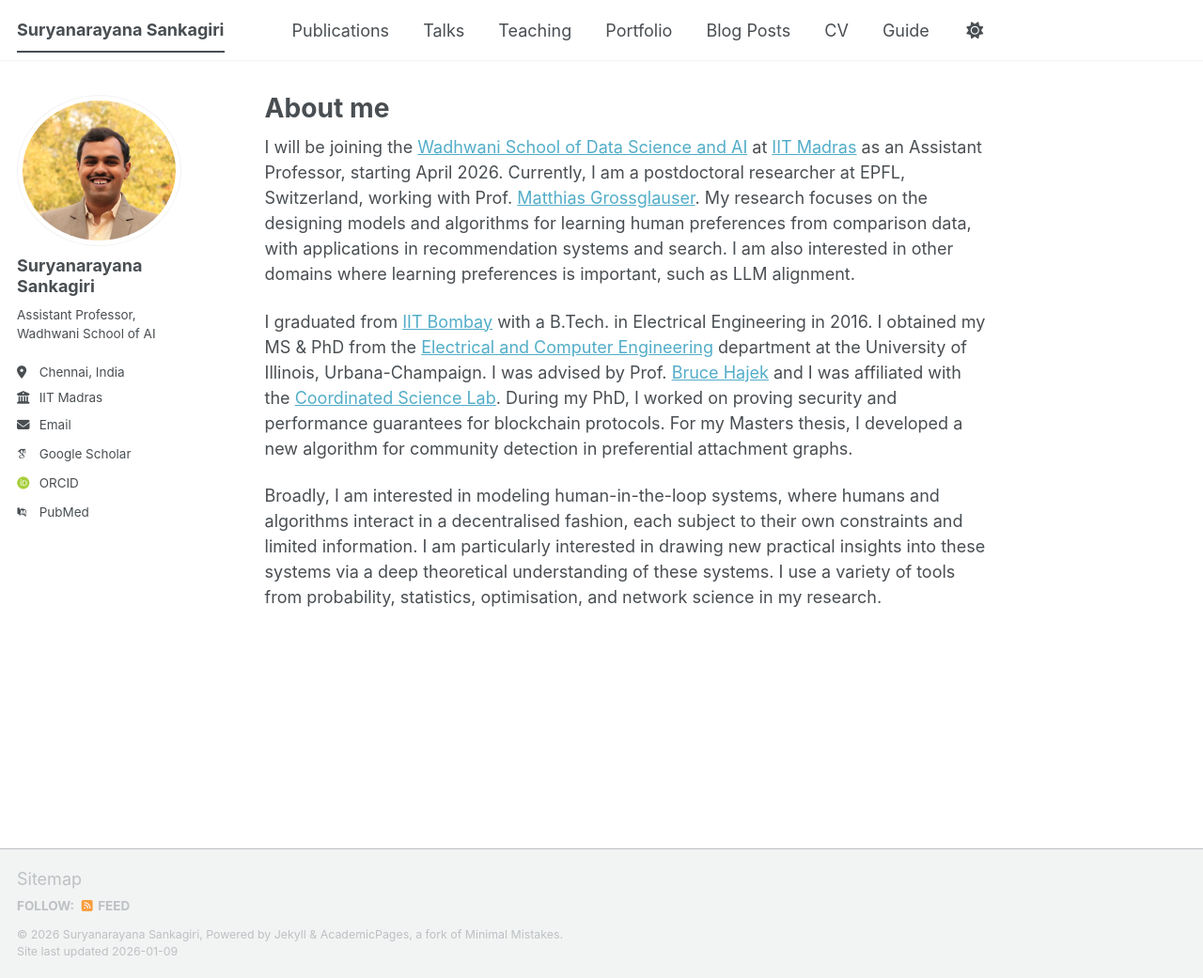
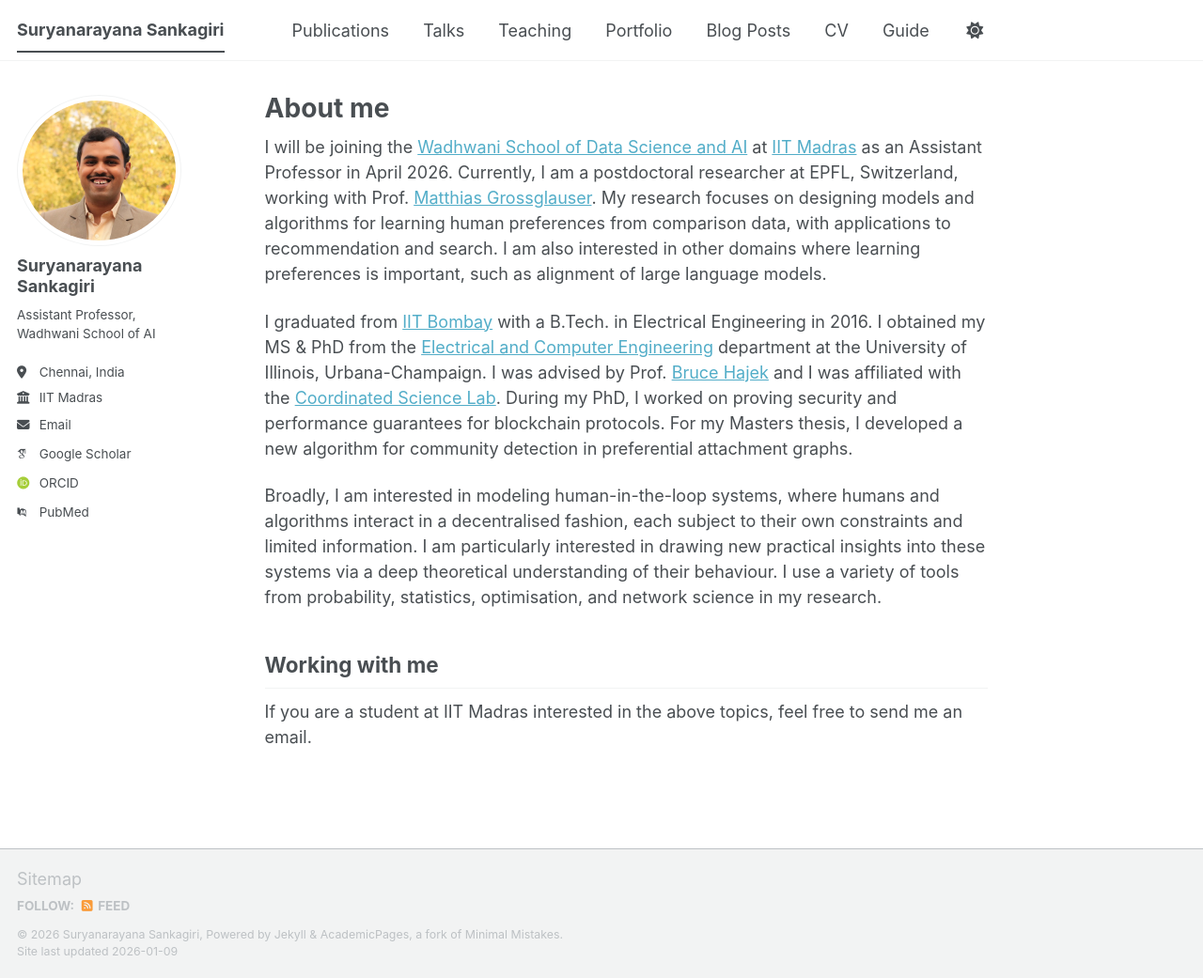
Before and after one commit to sankagiri/sankagiri.github.io, a Jekyll site: the page built from _pages/about.md, in a window 1280 px wide and 1041 px high. Shown: the whole window at 94% size. Built offline with Jekyll 4.4.1, drawn with Linux system fonts in a browser that asks for light colours; some web fonts are replaced; a script bundle is joined from its source files by our own code; library files that are not in the unit come from our copies.

Commit message:
added working with me

```diff
--- a/_pages/about.md
+++ b/_pages/about.md
@@ -7,8 +7,12 @@ redirect_from:
   - /about.html
 ---
 
-I will be joining the [Wadhwani School of Data Science and AI](https://wsai.iitm.ac.in) at [IIT Madras](https://www.iitm.ac.in) as an Assistant Professor, starting April 2026. Currently, I am a postdoctoral researcher at EPFL, Switzerland, working with Prof. [Matthias Grossglauser](https://people.epfl.ch/matthias.grossglauser). My research focuses on the designing models and algorithms for learning human preferences from comparison data, with applications in recommendation systems and search. I am also interested in other domains where learning preferences is important, such as LLM alignment.
+I will be joining the [Wadhwani School of Data Science and AI](https://wsai.iitm.ac.in) at [IIT Madras](https://www.iitm.ac.in) as an Assistant Professor in April 2026. Currently, I am a postdoctoral researcher at EPFL, Switzerland, working with Prof. [Matthias Grossglauser](https://people.epfl.ch/matthias.grossglauser). My research focuses on designing models and algorithms for learning human preferences from comparison data, with applications to recommendation and search. I am also interested in other domains where learning preferences is important, such as alignment of large language models.
 
-I graduated from [IIT Bombay]((https://www.iitb.ac.in)) with a B.Tech. in Electrical Engineering in 2016. I obtained my MS & PhD from the [Electrical and Computer Engineering](https://ece.illinois.edu) department at the University of Illinois, Urbana-Champaign. I was advised by Prof. [Bruce Hajek](https://hajek.ece.illinois.edu) and I was affiliated with the [Coordinated Science Lab](https://csl.illinois.edu/). During my PhD, I worked on proving security and performance guarantees for blockchain protocols. For my Masters thesis, I developed a new algorithm for community detection in preferential attachment graphs.
+I graduated from [IIT Bombay](https://www.iitb.ac.in) with a B.Tech. in Electrical Engineering in 2016. I obtained my MS & PhD from the [Electrical and Computer Engineering](https://ece.illinois.edu) department at the University of Illinois, Urbana-Champaign. I was advised by Prof. [Bruce Hajek](https://hajek.ece.illinois.edu) and I was affiliated with the [Coordinated Science Lab](https://csl.illinois.edu/). During my PhD, I worked on proving security and performance guarantees for blockchain protocols. For my Masters thesis, I developed a new algorithm for community detection in preferential attachment graphs.
 
-Broadly, I am interested in modeling human-in-the-loop systems, where humans and algorithms interact in a decentralised fashion, each subject to their own constraints and limited information. I am particularly interested in drawing new practical insights into these systems via a deep theoretical understanding of these systems. I use a variety of tools from probability, statistics, optimisation, and network science in my research.
+Broadly, I am interested in modeling human-in-the-loop systems, where humans and algorithms interact in a decentralised fashion, each subject to their own constraints and limited information. I am particularly interested in drawing new practical insights into these systems via a deep theoretical understanding of their behaviour. I use a variety of tools from probability, statistics, optimisation, and network science in my research.
+
+Working with me
+---
+If you are a student at IIT Madras interested in the above topics, feel free to send me an email.
```
